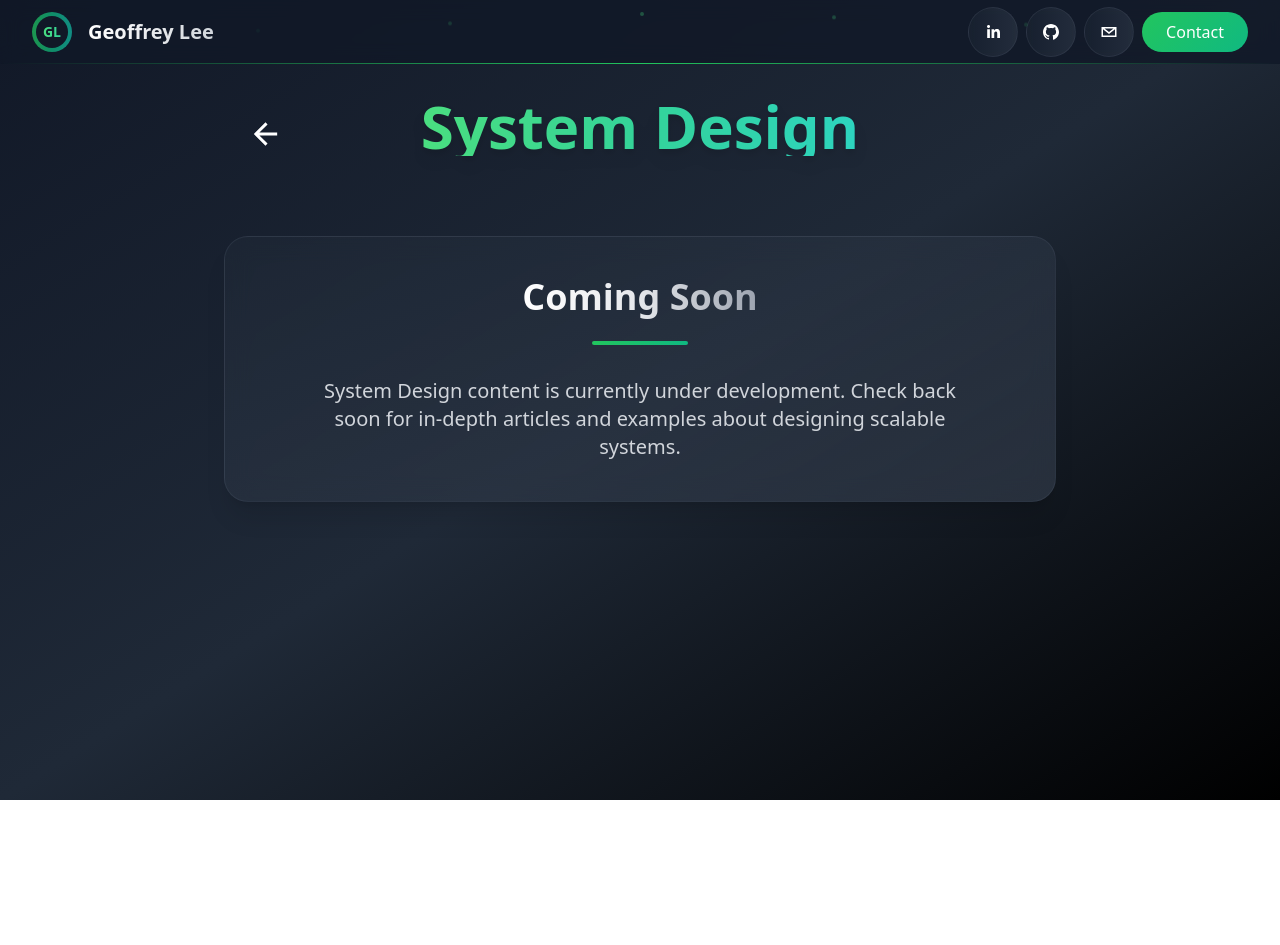
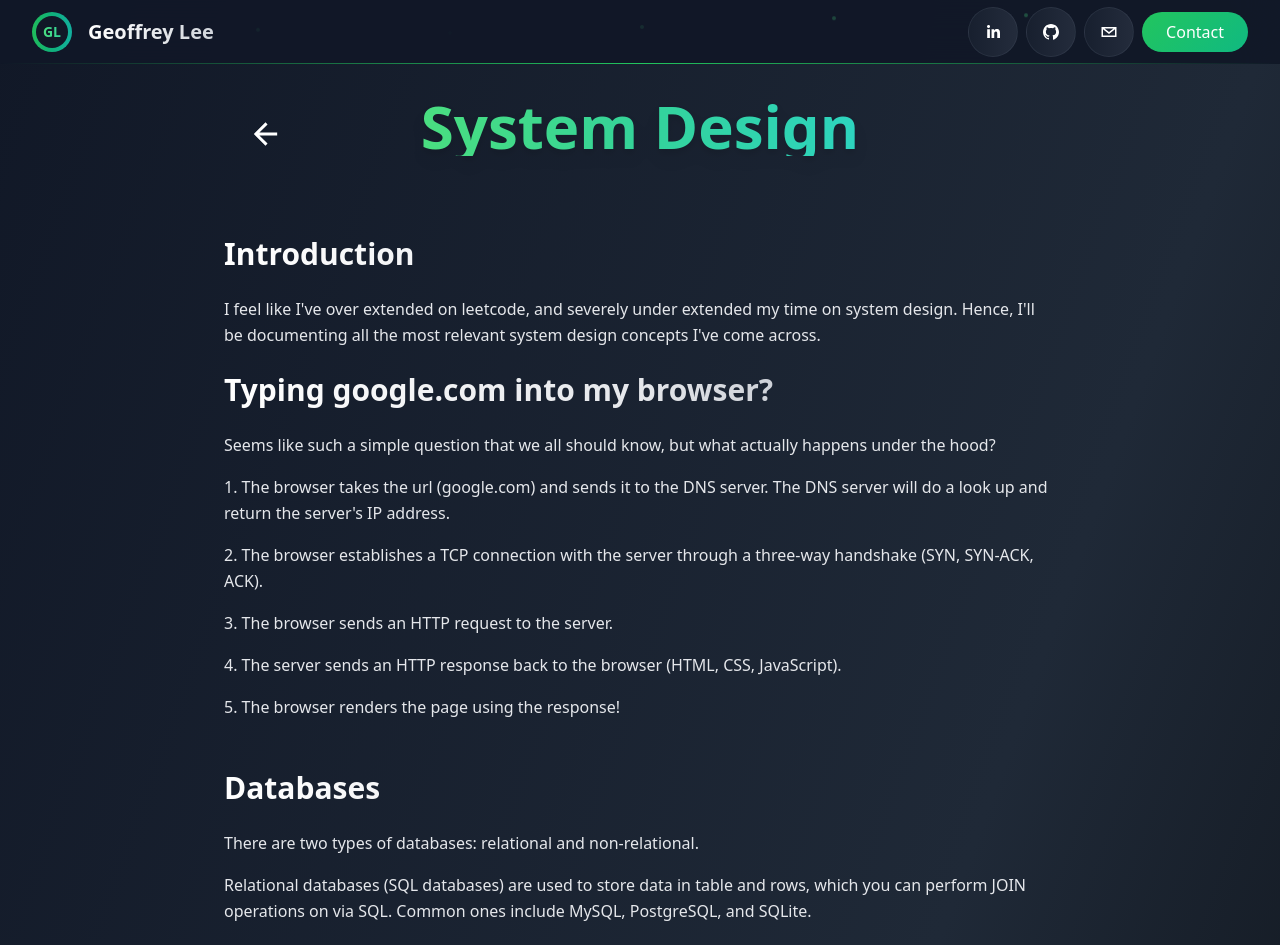
Before and after one commit to LGeoff31/Porfolio, a Next.js app: page /system-design in a window 1280 px wide. Shown: the top 945 px of the page. Before the commit the page ends 800 px from the top, so only its background shows below. Built offline with nearby package versions, Linux system fonts and the light colour scheme.

Commit message:
sys design

```diff
--- a/pages/components/Homepage.tsx
+++ b/pages/components/Homepage.tsx
@@ -172,11 +172,11 @@ const Homepage = () => {
           </h1>
         </motion.div>
 
-        <motion.div variants={itemVariants} className="mb-8">
+        {/* <motion.div variants={itemVariants} className="mb-8">
           <p className="text-xl md:text-2xl text-gray-400 font-light tracking-wider uppercase">
-            Puzzle Solver
+             I like puzzles
           </p>
-        </motion.div>
+        </motion.div> */}
 
         <div className="flex justify-center mt-10 w-full">
           <div className="w-full overflow-x-auto touch-pan-x -mx-4 px-4 scrollbar-thin scrollbar-thumb-gray-600/50 scrollbar-track-transparent">
--- a/pages/system-design.tsx
+++ b/pages/system-design.tsx
@@ -2,16 +2,172 @@ import React from "react";
 import { motion } from "framer-motion";
 import Navbar from "./components/Navbar";
 import BackButton from "./subcomponents/BackButton";
-import Head from "next/head";
+
+interface BlogPost {
+  id: number;
+  title: string;
+  content: string;
+}
+
+const blogPosts: BlogPost[] = [
+  {
+    id: 1,
+    title: "Introduction",
+    content: `I feel like I've over extended on leetcode, and severely under extended my time on system design. Hence, I'll be documenting all the most relevant system design concepts I've come across.`
+  },
+  {
+    id: 2,
+    title: "Typing google.com into my browser?",
+    content: `Seems like such a simple question that we all should know, but what actually happens under the hood?
+1. The browser takes the url (google.com) and sends it to the DNS server. The DNS server will do a look up and return the server's IP address.
+2. The browser establishes a TCP connection with the server through a three-way handshake (SYN, SYN-ACK, ACK).
+3. The browser sends an HTTP request to the server.
+4. The server sends an HTTP response back to the browser (HTML, CSS, JavaScript).
+5. The browser renders the page using the response!
+  `
+  },
+  {
+    id: 3,
+    title: "Databases",
+    content: ` There are two types of databases: relational and non-relational.
+    Relational databases (SQL databases) are used to store data in table and rows, which you can perform JOIN operations on via SQL. Common ones include MySQL, PostgreSQL, and SQLite.
+    Non-relational databases (NoSQL databases) will store data in a key-value pair, column storage, graph storage, or document storage. Common ones include MongoDB, Cassandra, and Redis.
+    When do I use which?
+    Non-relational databases are better when
+    - Dealing with massive amounts of data
+    - Low-latency is required
+    - No Relational data is required
+    - When only need to serialize and deserialize data
+    Otherwise use a relational database.
+    `
+  },
+  {
+    id: 4,
+    title: "Scaling",
+    content: ` There are two main types of scaling, vertical and horizontal.
+    Vertical scaling ("scape up") means adding more power (CPU, RAM) to your server.
+    Horizontal scaling ("scale out") means adding more servers to your server pool.
+    When do I use which?
+    Vertical scaling is better with low traffic, since it's simple. But the cons are that there are limits to how much power you can add. And if the server crashes, everything crashes (violates SPOF)
+    Horizontal scaling is better with high traffic, and large scale applications.
+    Consider your black-friday app running on 1 server. On black friday, you'll recieve so much traffic that it would reach the web server's load limit. User's will start to experience slower responsiveness and eventually, the server will crash.
+    A load balancer is used for this reason, to distribute traffic evenly across multiple servers.
+    `
+  },
+  {
+    id: 5,
+    title: "Load Balancer",
+    content: `The app will connect to a load balancer via the server's IP address. Then the load balance will connect to each server via a private IP address.
+    This allows the load balancer to identify and redirect traffic to the appropriate server.
+    `
+  },
+  {
+    id: 6,
+    title: "Database Replication",
+    content: `In the same way having multiple servers prevents SPOF. We use database replication (multiple databases) to prevent data loss.
+    This is modelled via the master-slave relationship. The master database (only writes) and the slave database (only reads) replicate off the master database.
+    App's typically have more reads than writes, hence # of slaves > # of masters.
+    Having slave databases also allow for parallel reads, leading to better performance.
+    `
+  },
+  {
+    id: 7,
+    title: "Cache",
+    content: `Cache is a temporary storage area to store the result of expensive responses or frequently accessed data in-memory.
+    When the browser requests a resource, the web server checks if the cache has the resource. If it does, return it instantly. If not, the server will query the database for the response, add it to the cache, and return it.
+    Something to note is databases and cache's aren't always in sync i.e if the database undergoes UPDATE SQL query. One strategy is setting a expiration policy (TTL) on the cache, and resetting it.
+    If you reset it to often, you'll need to query the database more often. If you reset it to rarely, you'll risk serving stale data.
+    Sometimes, a cache can become full. If it does, there are a few strategies to evict and make space. Some include LFU (Least Frequently Used), and FIFO (First In First Out).
+    `
+  },
+  {
+    id: 8,
+    title: "CDN",
+    content: `CDN (Content Delivery Network) are geographcially disposed servers used to deliver static content (images, videos, CSS, JavaScript) to users.
+    There like a cache, but for static content.
+    `
+  },
+  {
+    id: 9,
+    title: "Stateful vs Stateless",
+    content: `Stateful servers remember client data from 1 request to the next.
+    Stateless servers keep no information about the client between requests.
+    The industry is moving towards stateless servers, as they are more scalable and easier to manage.
+    `
+  },
+  {
+    id: 10,
+    title: "Message Queue",
+    content: `Message queues are durable components stored in memory that support async communication (think buffer for async requests).
+    The advantage comes in the decoupling, if the provider is unavailable, the consumer can still function and vice versa.
+    `
+  },
+];
 
 const SystemDesign = () => {
+  const formatContent = (content: string) => {
+    return content.split('\n').map((line, index) => {
+      if (line.startsWith('**') && line.endsWith('**')) {
+        return (
+          <h4 key={index} className="text-lg font-semibold text-yellow-300 mt-4 mb-2">
+            {line.slice(2, -2)}
+          </h4>
+        );
+      }
+      if (line.trim().startsWith('- ')) {
+        const indentLevel = line.search(/\S|$/) / 4; // Count number of spaces before content, divide by 4 for indent level
+        return (
+          <li key={index} className={`text-gray-200 ml-${4 + indentLevel * 4} mb-1`}>
+            {line.trim().slice(2)}
+          </li>
+        );
+      }
+      if (line.startsWith('For ') && line.includes(':')) {
+        return (
+          <p key={index} className="text-blue-300 font-medium mt-3 mb-2">
+            {line}
+          </p>
+        );
+      }
+      if (line.trim() === '') {
+        return <br key={index} />;
+      }
+
+      // Handle lines with URLs
+      if (line.includes('https://')) {
+        const parts = line.split(/(https:\/\/[^\s]+)/);
+        return (
+          <p key={index} className="text-gray-200 mb-2 leading-relaxed">
+            {parts.map((part, i) => {
+              if (part.startsWith('https://')) {
+                return (
+                  <a
+                    key={i}
+                    href={part}
+                    target="_blank"
+                    rel="noopener noreferrer"
+                    className="text-blue-400 hover:text-blue-300 underline transition-colors duration-200"
+                  >
+                    {part}
+                  </a>
+                );
+              }
+              return part;
+            })}
+          </p>
+        );
+      }
+
+      return (
+        <p key={index} className="text-gray-200 mb-2 leading-relaxed">
+          {line}
+        </p>
+      );
+    });
+  };
+
   return (
     <div className="min-h-screen bg-gradient-to-br from-gray-900 via-gray-800 to-black text-white pb-20 relative overflow-x-hidden">
-      <Head>
-        <title>System Design - Coming Soon</title>
-        <meta name="description" content="System Design content coming soon" />
-      </Head>
-
       <Navbar useScrollLinks={false} />
       <div className="max-w-4xl mx-auto pt-24 px-4 sm:px-6 lg:px-8 relative z-10">
         {/* Header */}
@@ -31,42 +187,32 @@ const SystemDesign = () => {
           </div>
         </div>
 
-        {/* Content */}
-        <motion.article
-          initial={{ opacity: 0, y: 20 }}
-          animate={{ opacity: 1, y: 0 }}
-          transition={{ duration: 0.5 }}
-          className="relative bg-gradient-to-br from-gray-800/60 to-gray-700/60 backdrop-blur-md border border-gray-600/30 rounded-3xl p-8 md:p-10 shadow-xl transition-all duration-300 hover:border-green-400/40 hover:shadow-2xl group"
-        >
-          <div className="text-center">
-            <motion.h2
-              initial={{ opacity: 0, scale: 0.8 }}
-              animate={{ opacity: 1, scale: 1 }}
-              transition={{ duration: 0.8, delay: 0.2 }}
-              className="text-3xl md:text-4xl font-bold mb-6"
+        {/* Blog posts */}
+        <div>
+          {blogPosts.map((post, index) => (
+            <motion.article
+              key={post.id}
+              initial={{ opacity: 0, y: 20 }}
+              animate={{ opacity: 1, y: 0 }}
+              transition={{ duration: 0.5, delay: index * 0.1 }}
+              className="relative group"
             >
-              <span className="bg-gradient-to-r from-white via-gray-200 to-gray-400 bg-clip-text text-transparent">
-                Coming Soon
-              </span>
-            </motion.h2>
+              {/* Blog post header */}
+              <header className="mb-6">
+                <h2 className="text-2xl md:text-3xl font-bold bg-gradient-to-r from-white via-gray-200 to-gray-400 bg-clip-text text-transparent group-hover:from-yellow-400 group-hover:to-pink-400 transition-all duration-300">
+                  {post.title}
+                </h2>
+              </header>
 
-            <motion.div
-              className="w-24 h-1 bg-gradient-to-r from-green-500 to-emerald-500 mx-auto rounded-full mb-8"
-              initial={{ scaleX: 0 }}
-              animate={{ scaleX: 1 }}
-              transition={{ duration: 0.8, delay: 0.4 }}
-            />
-
-            <motion.p
-              className="text-gray-300 text-xl max-w-2xl mx-auto"
-              initial={{ opacity: 0 }}
-              animate={{ opacity: 1 }}
-              transition={{ duration: 0.8, delay: 0.6 }}
-            >
-              System Design content is currently under development. Check back soon for in-depth articles and examples about designing scalable systems.
-            </motion.p>
-          </div>
-        </motion.article>
+              {/* Full content */}
+              <div className="mb-6">
+                <div className="text-gray-200 leading-relaxed space-y-4">
+                  {formatContent(post.content)}
+                </div>
+              </div>
+            </motion.article>
+          ))}
+        </div>
       </div>
     </div>
   );
--- a/pages/zetamac.tsx
+++ b/pages/zetamac.tsx
@@ -1,42 +1,32 @@
-import React, { useState } from "react";
+import React from "react";
 import { motion } from "framer-motion";
 import Navbar from "./components/Navbar";
 import BackButton from "./subcomponents/BackButton";
-import ScheduleIcon from "@mui/icons-material/Schedule";
-import LocalFireDepartmentIcon from "@mui/icons-material/LocalFireDepartment";
 import CalculateIcon from "@mui/icons-material/Calculate";
-import TrendingUpIcon from "@mui/icons-material/TrendingUp";
-import PsychologyIcon from "@mui/icons-material/Psychology";
 
 interface BlogPost {
   id: number;
   title: string;
   content: string;
-  category: string;
-  readTime: number;
   date: string;
-  tags: string[];
-  difficulty: "Beginner" | "Intermediate" | "Advanced";
   examples?: string[];
 }
 
 const blogPosts: BlogPost[] = [
   {
     id: 1,
-    title: "Intro to Zetamac",
-    content: `Zetamac is a popular online website that serves as a benchmark for mental math skills. It consists of solving as many addition, subtraction, multiplication, and division problems as possible within 120 seconds.
-My goal score is to hit 100, my current best, 63. I feel like out of all skills taught in school, mental math has been the most useful in real life, hence my motivation.
-I wanted to track my progress, so I created a website that stores and graphs my performance. Check it out, https://datamac.vercel.app/.`,
-    category: "Introduction",
-    readTime: 2,
-    date: "2024-01-20",
-    tags: ["mental math", "zetamac", "introduction", "practice"],
-    difficulty: "Beginner"
+    title: "Introduction",
+    content: `Zetamac is widely-known website in the quant space, designed to test for mental math speed. The format, 120s to solve as many addition, subtraction, multiplication, and division problems.
+    My motivation behind it, primarily because my brother challenged me but also I think it's a fun and useful skills that is applicable day-to-day. Want to prematurely calculate your groceries tax? Want to estimate your restaurant bill after tax and tip, so you can confront the waiter otherwise? Mental math is the way to go!
+My goal on the site is to hit 100 problems in 120s. My current best, 65.
+I even build my own version of zetamac! But this one tracks performance, graphs it, and has a community leaderboard! Check it out, https://datamac.vercel.app/.
+Now, I'll outline some of the strategies I've learned so far so you too can get faster :)`,
+    date: "2024-01-20"
   },
   {
     id: 2,
-    title: "Addition Strategies: Left-to-Right Mental Math",
-    content: `Addition is typically the easiest type of problem in Zetamac. The key strategy is to sum digits from left to right, which is always faster than right to left. This approach allows you to start typing the answer immediately, and you only need to worry about off-by-one fluctuations due to carry over.
+    title: "Addition",
+    content: `This is the easiest type of problem in Zetamac. Primarily because our brains have done so many of these, compared to others like subtraction. The key strategy is to sum digits from left to right, which is always faster than right to left. This approach allows you to start typing the answer immediately while simultaneously calculating for the next digit.
 
 **The Strategy:**
 - Start with the leftmost digits
@@ -50,17 +40,13 @@ For 38 + 55:
 3. So I quickly change my answer to 93
 
 This method is faster because you can begin typing while still processing the remaining digits.`,
-    category: "Addition",
-    readTime: 3,
     date: "2024-01-18",
-    tags: ["addition", "left-to-right", "carry over", "strategy"],
-    difficulty: "Beginner",
-    examples: ["38 + 55 = 93", "67 + 89 = 156", "124 + 237 = 361"]
+    examples: ["38 + 55 = 93", "67 + 89 = 156", "124 + 235 = 359"]
   },
   {
     id: 3,
-    title: "Subtraction Techniques: Finding the Difference",
-    content: `Subtraction is a bit trickier than addition but follows similar principles. For 2-digit subtract 2-digit problems, I use the same left-to-right strategy as addition, working right to left and being clever about carry overs.
+    title: "Subtraction",
+    content: `Subtraction is a bit trickier than addition but follows similar principles. For 2-digit subtract 2-digit problems, I use the same left-to-right strategy as addition, and being clever about carry overs.
 
 **Strategy 1: Direct Subtraction**
 Work from right to left, handling carry overs as they come.
@@ -81,16 +67,12 @@ For 83 - 69:
 For 132 - 79:
 1. I know I need 21 to make 79 become 100
 2. Then I add 21 + 32 = 53 to get my answer`,
-    category: "Subtraction",
-    readTime: 4,
     date: "2024-01-16",
-    tags: ["subtraction", "complement method", "carry over", "3-digit"],
-    difficulty: "Intermediate",
     examples: ["83 - 69 = 14", "132 - 79 = 53", "245 - 178 = 67"]
   },
   {
     id: 4,
-    title: "Multiplication Mastery: Single Digit Strategies",
+    title: "Multiplication",
     content: `Most single-digit multiplication problems can be solved by rounding the second number to a nice value, then subtracting or adding as needed.
 
 **Strategy 1: Rounding Method**
@@ -128,16 +110,12 @@ For 11 × 84:
 **Why This Works:**
 11 × 63 = 10 × 63 + 63 = 630 + 63 = 693
 The middle digit is the sum of the original digits because we're adding the number to its 10x version.`,
-    category: "Multiplication",
-    readTime: 5,
     date: "2024-01-14",
-    tags: ["multiplication", "11 trick", "rounding", "breaking down"],
-    difficulty: "Intermediate",
     examples: ["9 × 74 = 666", "11 × 63 = 693", "11 × 84 = 924"]
   },
   {
     id: 5,
-    title: "Two-Digit Multiplication: Advanced Techniques",
+    title: "Two-Digit Multiplication",
     content: `When both numbers are two digits, the strategies become more complex but still manageable with practice.
 
 **Strategy 1: Breaking Down by 10s**
@@ -166,11 +144,7 @@ For 540 ÷ 12:
 
 **Important Note:**
 These strategies work because Zetamac ensures results are always integers, so these rules aren't generalizable to all values.`,
-    category: "Multiplication",
-    readTime: 4,
     date: "2024-01-12",
-    tags: ["two-digit multiplication", "breaking down", "memorization", "12 trick"],
-    difficulty: "Advanced",
     examples: ["12 × 45 = 540", "15 × 67 = 1005", "23 × 56 = 1288"]
   },
   {
@@ -208,29 +182,12 @@ The first digit represents how many times 9 goes into the two most significant d
 
 **General Strategy:**
 Memorize sequences of multiples for common divisors to quickly identify patterns and solutions.`,
-    category: "Division",
-    readTime: 5,
     date: "2024-01-10",
-    tags: ["division", "11 trick", "9 trick", "carry over", "shortcuts"],
-    difficulty: "Advanced",
     examples: ["374 ÷ 11 = 34", "974 ÷ 11 = 84", "342 ÷ 9 = 38"]
   }
 ];
 
 const Zetamac = () => {
-
-  const getDifficultyColor = (difficulty: string) => {
-    switch (difficulty) {
-      case "Beginner":
-        return "text-green-400 bg-green-400/20";
-      case "Intermediate":
-        return "text-yellow-400 bg-yellow-400/20";
-      case "Advanced":
-        return "text-red-400 bg-red-400/20";
-      default:
-        return "text-gray-400 bg-gray-400/20";
-    }
-  };
 
   const formatDate = (dateString: string) => {
     return new Date(dateString).toLocaleDateString('en-US', {
@@ -266,6 +223,32 @@ const Zetamac = () => {
       if (line.trim() === '') {
         return <br key={index} />;
       }
+
+      // Handle lines with URLs
+      if (line.includes('https://')) {
+        const parts = line.split(/(https:\/\/[^\s]+)/);
+        return (
+          <p key={index} className="text-gray-200 mb-2 leading-relaxed">
+            {parts.map((part, i) => {
+              if (part.startsWith('https://')) {
+                return (
+                  <a
+                    key={i}
+                    href={part}
+                    target="_blank"
+                    rel="noopener noreferrer"
+                    className="text-blue-400 hover:text-blue-300 underline transition-colors duration-200"
+                  >
+                    {part}
+                  </a>
+                );
+              }
+              return part;
+            })}
+          </p>
+        );
+      }
+
       return (
         <p key={index} className="text-gray-200 mb-2 leading-relaxed">
           {line}
@@ -297,31 +280,18 @@ const Zetamac = () => {
         </div>
 
         {/* Blog posts */}
-        <div className="space-y-8">
+        <div>
           {blogPosts.map((post, index) => (
             <motion.article
               key={post.id}
               initial={{ opacity: 0, y: 20 }}
               animate={{ opacity: 1, y: 0 }}
               transition={{ duration: 0.5, delay: index * 0.1 }}
-              className="relative bg-gradient-to-br from-gray-800/60 to-gray-700/60 backdrop-blur-md border border-gray-600/30 rounded-3xl p-8 md:p-10 shadow-xl transition-all duration-300 hover:border-green-400/40 hover:shadow-2xl group"
+              className="relative group"
             >
               {/* Blog post header */}
               <header className="mb-6">
-                <div className="flex flex-wrap items-center gap-3 mb-4">
-                  <span className={`px-3 py-1 rounded-full text-sm font-medium ${getDifficultyColor(post.difficulty)}`}>
-                    {post.difficulty}
-                  </span>
-                  <span className="px-3 py-1 rounded-full text-sm font-medium bg-blue-400/20 text-blue-400">
-                    {post.category}
-                  </span>
-                  <div className="flex items-center gap-1 text-gray-400 text-sm">
-                    <ScheduleIcon className="w-4 h-4" />
-                    <span>{post.readTime} min read</span>
-                  </div>
-                </div>
-
-                <h2 className="text-2xl md:text-3xl font-bold mb-3 bg-gradient-to-r from-white via-gray-200 to-gray-400 bg-clip-text text-transparent group-hover:from-yellow-400 group-hover:to-pink-400 transition-all duration-300">
+                <h2 className="text-2xl md:text-3xl font-bold bg-gradient-to-r from-white via-gray-200 to-gray-400 bg-clip-text text-transparent group-hover:from-yellow-400 group-hover:to-pink-400 transition-all duration-300">
                   {post.title}
                 </h2>
               </header>
@@ -331,7 +301,7 @@ const Zetamac = () => {
                 <div className="text-gray-200 leading-relaxed space-y-4">
                   {formatContent(post.content)}
                   {post.examples && (
-                    <div className="mt-6 p-4 bg-blue-500/10 border border-blue-500/30 rounded-lg">
+                    <div className="mt-6 p-4">
                       <h4 className="text-blue-300 font-semibold mb-3 flex items-center gap-2">
                         <CalculateIcon className="w-5 h-5" />
                         Examples
```
Also changed, not shown: pages/components/ComingSoon.tsx (added, +46 -0 lines).
